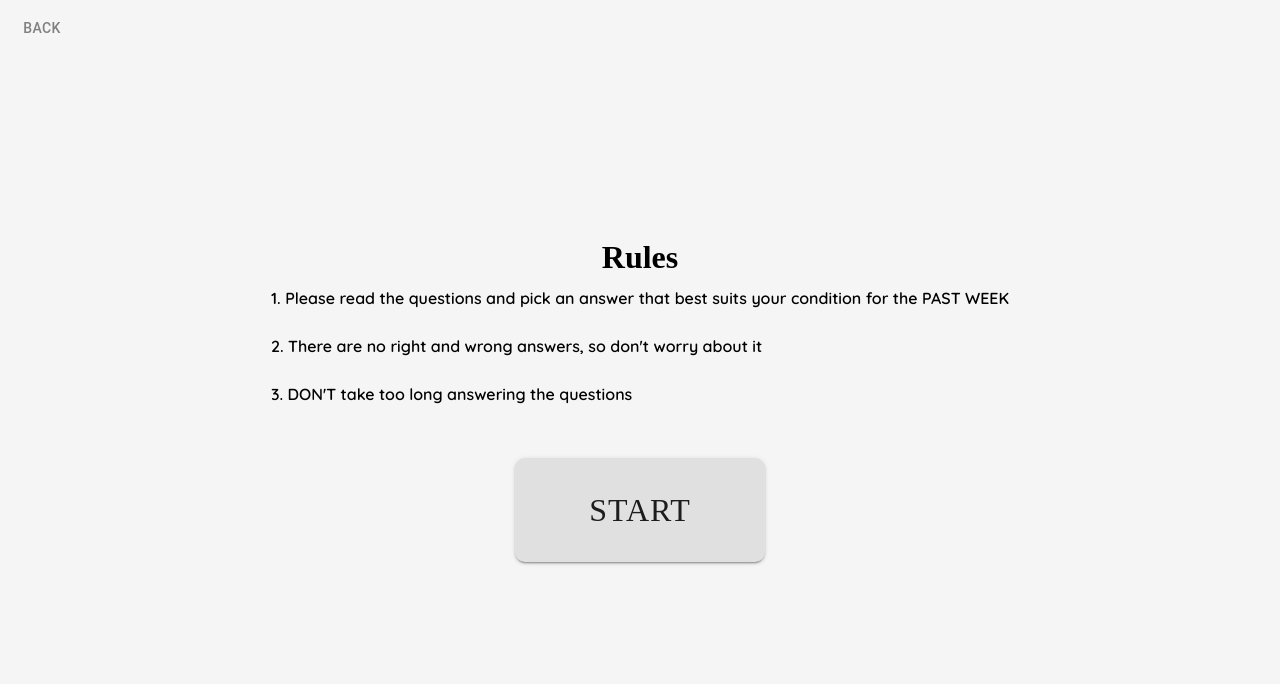
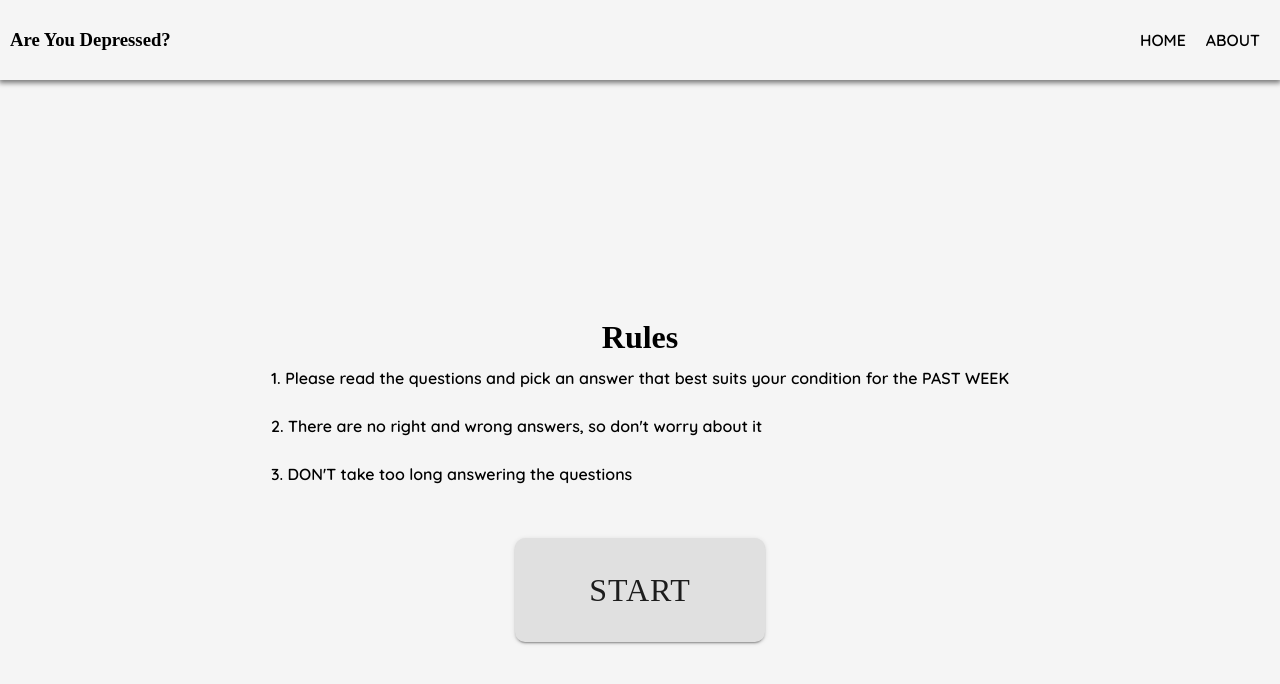
Before and after one commit to ZumTheZazaKing/areyoudepressed, a React (Create React App) app: page /rules in a window 1280 px wide. Shown: the top 684 px of the page. Built offline with nearby package versions, Linux system fonts and the light colour scheme; a web font is replaced by a local one.

Commit message:
Navigation now hides when not needed

```diff
--- a/src/App.js
+++ b/src/App.js
@@ -15,6 +15,7 @@ function App() {
 
   const [quizStart, setQuizStart] = useState(false);
   const [showResult, setShowResult] = useState(false);
+  const [showNav, setShowNav] = useState(true);
 
   const [depressionScore, setDepressionScore] = useState(0);
   const [anxietyScore, setAnxietyScore] = useState(0);
@@ -38,14 +39,15 @@ function App() {
             <Context.Provider value={{
               en,
               currentLanguage,
+              showNav, setShowNav,
               quizStart, setQuizStart,
               showResult, setShowResult,
               depressionScore, setDepressionScore,
               anxietyScore, setAnxietyScore,
               stressScore, setStressScore
             }}>
+              {showNav ? <Navbar/> : ""}
               <Route exact path="/">
-                <Navbar/>
                 <Main/>
               </Route>
               <Route exact path="/rules">
--- a/src/Main.js
+++ b/src/Main.js
@@ -7,14 +7,19 @@ import Button from '@material-ui/core/Button';
 
 export function Main(){
 
-    let { currentLanguage } = useContext(Context);
+    let { currentLanguage, setShowNav } = useContext(Context);
 
     const history = useHistory();
+
+    const takeTest = () => {
+        history.push("/rules");
+        setShowNav(false);
+    }
 
     return (<div id="Main">
         <p id="title">{currentLanguage.mainPage.title}</p>
         <p>{currentLanguage.mainPage.description}</p>
-        <Button id="button" variant="contained" onClick={() => history.push("/rules")}>
+        <Button id="button" variant="contained" onClick={() => takeTest()}>
             {currentLanguage.mainPage.button}
         </Button>
     </div>)
--- a/src/MainComponents/Navbar.js
+++ b/src/MainComponents/Navbar.js
@@ -1,8 +1,13 @@
+import { useHistory } from 'react-router-dom';
+
 export function Navbar(){
+
+    const history = useHistory();
+
     return (<div id="Navbar">
         <h3>Are You Depressed?</h3>
         <div id="links">
-            <span>HOME</span>
+            <span onClick={() => history.push("/")}>HOME</span>
             <span>ABOUT</span>
         </div>
     </div>)
--- a/src/Result.js
+++ b/src/Result.js
@@ -15,7 +15,8 @@ export function Result(){
         stressScore, setStressScore,
         setShowResult,
         showResult,
-        currentLanguage
+        currentLanguage,
+        setShowNav
     } = useContext(Context);
 
     const [depressionLevel, setDepressionLevel] = useState("");
@@ -127,6 +128,7 @@ export function Result(){
         setDepressionColor("secondary");
         setAnxietyColor("secondary");
         setStressColor("secondary");
+        setShowNav(true);
     };
 
     return (<div id="Result">
--- a/src/Rules.js
+++ b/src/Rules.js
@@ -9,13 +9,18 @@ export function Rules(){
 
     const history = useHistory();
 
-    let { setQuizStart, currentLanguage} = useContext(Context);
+    let { setQuizStart, currentLanguage, setShowNav } = useContext(Context);
 
     const rules = currentLanguage.rulesPage.rules;
 
     const startQuiz = () => {
         history.push("/quiz");
         setQuizStart(true)
+    }
+
+    const back = () => {
+        history.push("/");
+        setShowNav(true);
     }
 
     return (<div id="Rules">
@@ -27,7 +32,7 @@ export function Rules(){
         <Button id="startButton" variant="contained" onClick={() => startQuiz()}>
             {currentLanguage.rulesPage.button}
         </Button>
-        <Button id="backButton" onClick={() => history.push("/")}>
+        <Button id="backButton" onClick={() => back()}>
             Back
         </Button>
     </div>)
```
